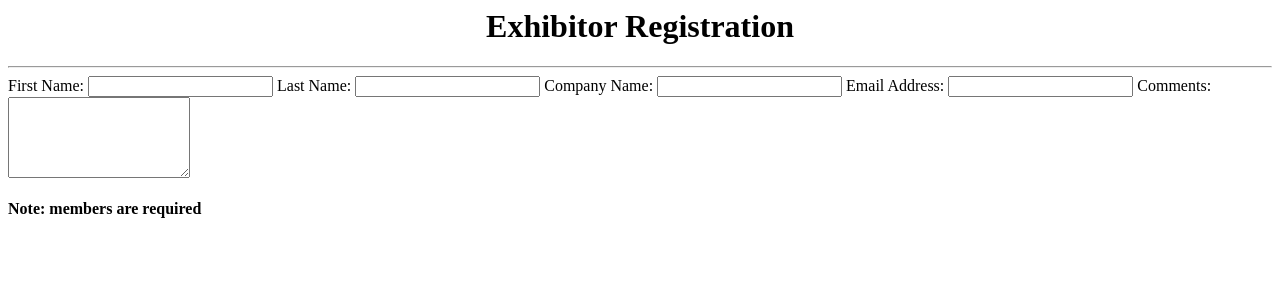
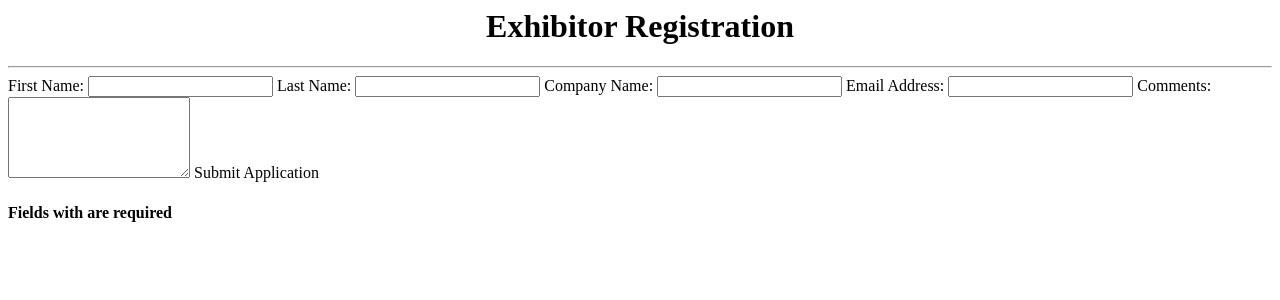
Before and after one commit to ThanosAvg/euromed-2016-remaster, a PHP site: page /exhibitor_registration.php in a window 1280 px wide. Shown: the top 300 px of the page. Run offline with PHP 8.4, Linux system fonts and the light colour scheme.

Commit message:
Exhibitor registration fixes

```diff
--- a/src/views/exhibitors/exhibitor_registration.php
+++ b/src/views/exhibitors/exhibitor_registration.php
@@ -14,8 +14,9 @@
 	  	<input type="email" class="form-control" id="e_mail">
 	  	<label for="comment">Comments:</label>
 	  	<textarea class="form-control" rows="5" id="comment"></textarea>
+	  	<a class="btn btn btn-primary" style="margin-top:20px;" role="button">Submit Application</a>
   	</div>
-  	<h4>Note:<i class="fa fa-asterisk" aria-hidden="true"></i> members are required</h4>
+  	<h4>Fields with <i class="fa fa-asterisk" aria-hidden="true"></i> are required</h4>
   	<div class="col-md-2"></div>
 	</div>
 </div>
```
